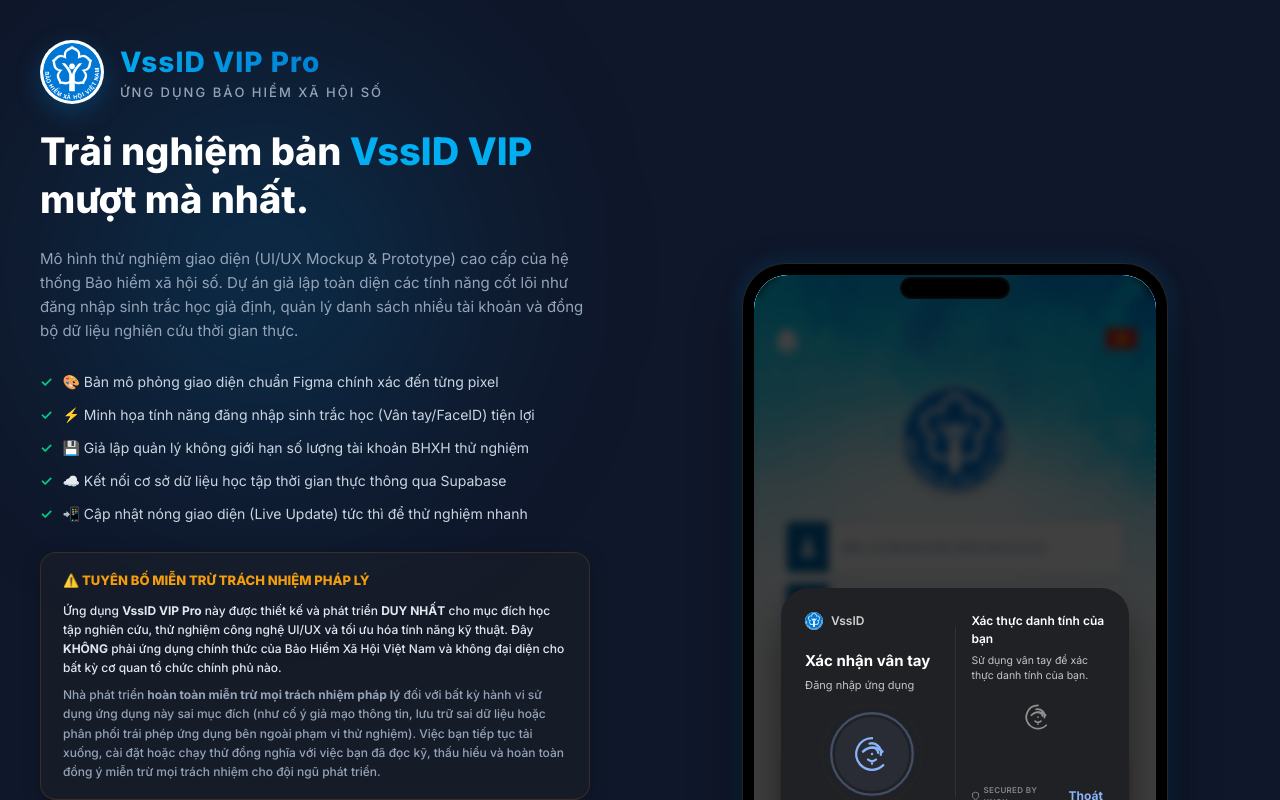
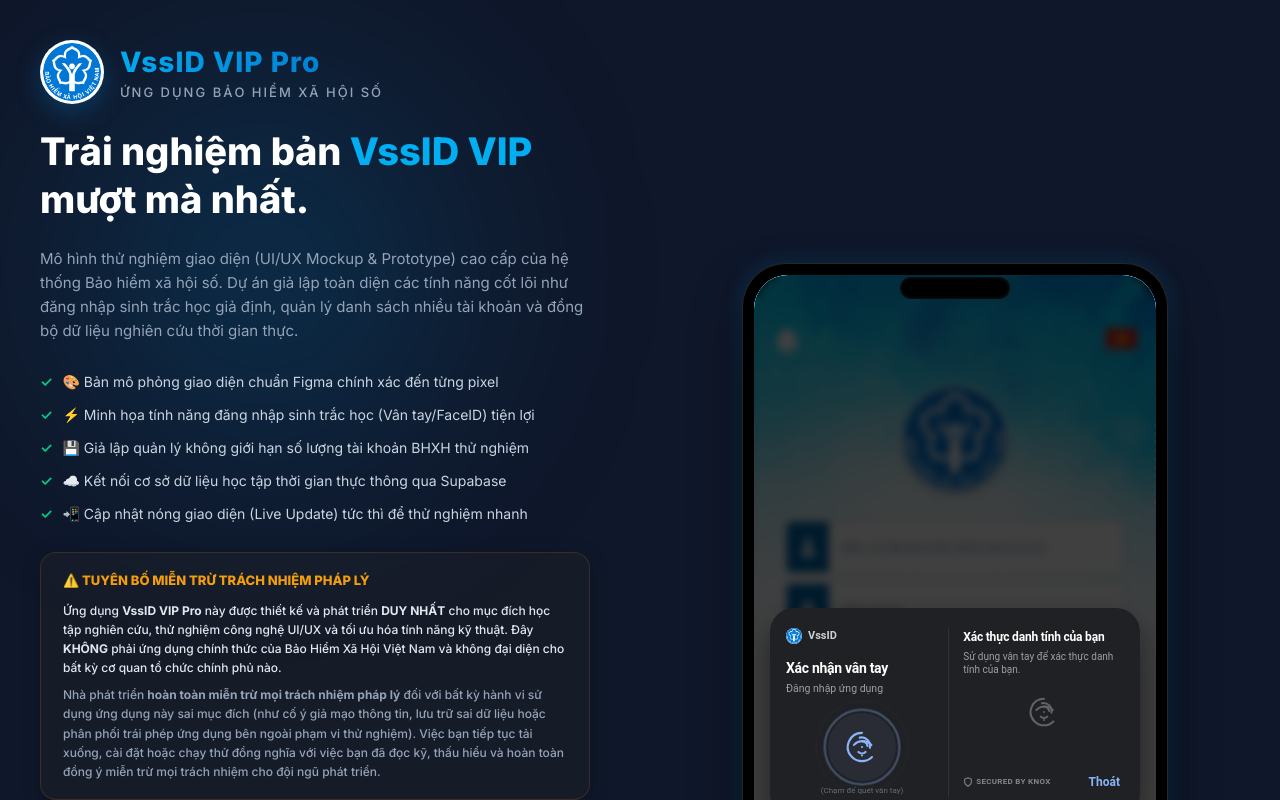
Before and after one commit to taiketnoi-creator/vssid-app, a React (Vite) app: page / in a window 1280 px wide. Both pictures are taken after a click on the element 1097 px from the left and 711 px from the top of the page. Shown: the top 800 px of the page. Built offline with nearby package versions, Linux system fonts and the light colour scheme.

Commit message:
design: refine biometric prompt layout to match Samsung landscape OneUI spacing

```diff
--- a/src/screens/Login.jsx
+++ b/src/screens/Login.jsx
@@ -674,49 +674,49 @@
           }}>
             <div style={{
               position: 'relative',
-              width: '94%',
+              width: '380px',
               background: '#202124',
-              borderRadius: '28px',
-              padding: '24px',
+              borderRadius: '24px',
+              padding: '20px 16px',
               boxSizing: 'border-box',
               color: '#e3e3e3',
-              fontFamily: 'Inter, sans-serif',
-              boxShadow: '0 24px 48px rgba(0,0,0,0.5)',
+              fontFamily: 'Roboto, Inter, sans-serif',
+              boxShadow: '0 16px 32px rgba(0,0,0,0.5)',
               display: 'flex',
               flexDirection: 'row',
               justifyContent: 'space-between',
-              gap: '16px',
+              alignItems: 'stretch',
               overflow: 'hidden'
             }}>
               {/* Left Column */}
               <div style={{
-                width: '46%',
+                width: '45%',
                 display: 'flex',
                 flexDirection: 'column',
                 alignItems: 'flex-start',
                 textAlign: 'left'
               }}>
                 {/* App Brand Header */}
-                <div style={{ display: 'flex', alignItems: 'center', gap: '8px', marginBottom: '20px' }}>
+                <div style={{ display: 'flex', alignItems: 'center', gap: '6px', marginBottom: '14px' }}>
                   <img
                     src={logoBhxh}
                     alt=""
-                    style={{ width: '18px', height: '18px', borderRadius: '50%', background: '#ffffff', objectFit: 'contain' }}
+                    style={{ width: '16px', height: '16px', borderRadius: '50%', background: '#ffffff', objectFit: 'contain' }}
                   />
-                  <span style={{ fontSize: '12px', fontWeight: 600, color: '#e3e3e3', opacity: 0.9 }}>VssID</span>
+                  <span style={{ fontSize: '11px', fontWeight: 600, color: '#e3e3e3', opacity: 0.9 }}>VssID</span>
                 </div>
 
                 {/* Titles */}
-                <h3 style={{ fontSize: '15px', fontWeight: 700, margin: '0 0 4px 0', color: '#ffffff' }}>Xác nhận vân tay</h3>
-                <p style={{ fontSize: '11px', color: '#c4c7c5', margin: '0 0 24px 0' }}>Đăng nhập ứng dụng</p>
+                <h3 style={{ fontSize: '14px', fontWeight: 700, margin: '0 0 2px 0', color: '#ffffff', letterSpacing: '-0.3px' }}>Xác nhận vân tay</h3>
+                <p style={{ fontSize: '10.5px', color: '#9aa0a6', margin: '0 0 16px 0' }}>Đăng nhập ứng dụng</p>
 
                 {/* Fingerprint Ripple Area */}
                 <div
                   onClick={handleBiometricClick}
                   style={{
                     position: 'relative',
-                    width: '74px',
-                    height: '74px',
+                    width: '68px',
+                    height: '68px',
                     borderRadius: '50%',
                     background: 'rgba(138, 180, 248, 0.08)',
                     display: 'flex',
@@ -725,7 +725,7 @@
                     cursor: 'pointer',
                     alignSelf: 'center',
                     marginTop: 'auto',
-                    marginBottom: '8px'
+                    marginBottom: '4px'
                   }}
                 >
                   {/* Animation Ripple Rings */}
@@ -745,31 +745,31 @@
                           ? '#34a853'
                           : '#8ab4f8'
                     }
-                    size={38}
+                    size={34}
                   />
                 </div>
-                <div style={{ fontSize: '9px', color: '#c4c7c5', opacity: 0.6, alignSelf: 'center', textAlign: 'center', pointerEvents: 'none' }}>
-                  (Nhấn vào vân tay để quét)
+                <div style={{ fontSize: '8px', color: '#9aa0a6', opacity: 0.6, alignSelf: 'center', textAlign: 'center', pointerEvents: 'none' }}>
+                  (Chạm để quét vân tay)
                 </div>
               </div>
 
-              {/* Divider Line */}
-              <div style={{ width: '1px', background: 'rgba(255,255,255,0.08)', height: '170px', alignSelf: 'center' }} />
-
               {/* Right Column */}
               <div style={{
-                width: '46%',
+                width: '52%',
+                borderLeft: '1px solid rgba(255, 255, 255, 0.08)',
+                paddingLeft: '14px',
                 display: 'flex',
                 flexDirection: 'column',
                 alignItems: 'flex-start',
                 justifyContent: 'space-between',
-                textAlign: 'left'
+                textAlign: 'left',
+                boxSizing: 'border-box'
               }}>
                 <div>
-                  <h4 style={{ fontSize: '12px', fontWeight: 600, margin: '0 0 6px 0', color: '#ffffff' }}>
+                  <h4 style={{ fontSize: '12px', fontWeight: 600, margin: '0 0 4px 0', color: '#ffffff', letterSpacing: '-0.2px' }}>
                     Xác thực danh tính của bạn
                   </h4>
-                  <p style={{ fontSize: '10.5px', color: '#c4c7c5', lineHeight: '1.4', margin: 0 }}>
+                  <p style={{ fontSize: '10px', color: '#9aa0a6', lineHeight: '1.3', margin: 0 }}>
                     Sử dụng vân tay để xác thực danh tính của bạn.
                   </p>
                 </div>
@@ -780,14 +780,18 @@
                   flexDirection: 'column',
                   alignItems: 'center',
                   width: '100%',
-                  margin: '12px 0',
-                  gap: '6px'
+                  margin: '8px 0',
+                  gap: '4px',
+                  justifyContent: 'center',
+                  flex: 1
                 }}>
-                  {/* Fingerprint Icon representing scanner */}
                   <div style={{
-                    padding: '8px',
+                    padding: '6px',
                     borderRadius: '50%',
-                    background: biometricPromptState === 'failed' ? 'rgba(234, 67, 53, 0.1)' : 'transparent'
+                    background: biometricPromptState === 'failed' ? 'rgba(234, 67, 53, 0.1)' : 'transparent',
+                    display: 'flex',
+                    alignItems: 'center',
+                    justifyContent: 'center'
                   }}>
                     <FingerprintSVG
                       color={
@@ -795,17 +799,17 @@
                           ? '#ea4335'
                           : biometricPromptState === 'success'
                             ? '#34a853'
-                            : '#8e918f'
+                            : '#5f6368'
                       }
-                      size={28}
+                      size={32}
                     />
                   </div>
                   {/* Status text */}
                   <span style={{
-                    fontSize: '11px',
+                    fontSize: '10px',
                     fontWeight: 600,
-                    color: biometricPromptState === 'failed' ? '#ea4335' : (biometricPromptState === 'success' ? '#34a853' : '#c4c7c5'),
-                    minHeight: '16px',
+                    color: biometricPromptState === 'failed' ? '#ea4335' : (biometricPromptState === 'success' ? '#34a853' : '#9aa0a6'),
+                    minHeight: '14px',
                     textAlign: 'center'
                   }}>
                     {biometricPromptState === 'failed' && 'Vân tay không khớp.'}
@@ -838,9 +842,9 @@
                       fontSize: '12px',
                       fontWeight: 700,
                       cursor: 'pointer',
-                      padding: '8px 12px',
-                      marginRight: '-10px',
-                      borderRadius: '16px',
+                      padding: '6px 10px',
+                      marginRight: '-6px',
+                      borderRadius: '12px',
                       transition: 'background 0.2s'
                     }}
                     onMouseEnter={(e) => e.currentTarget.style.background = 'rgba(138, 180, 248, 0.08)'}
```
